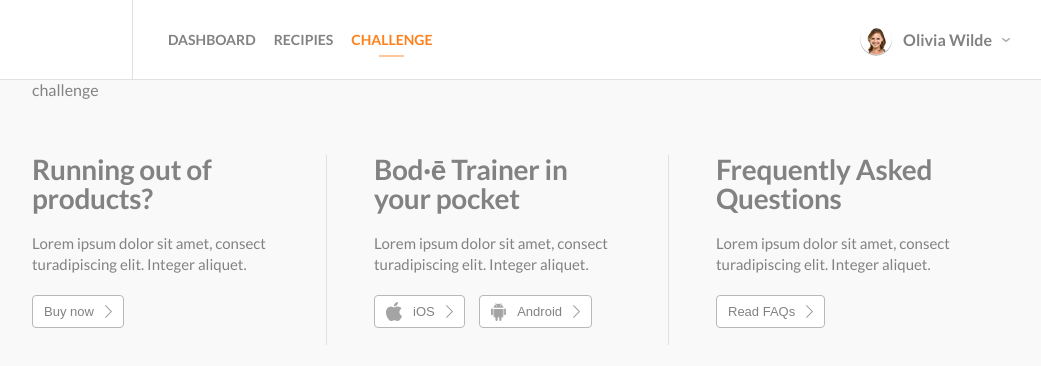
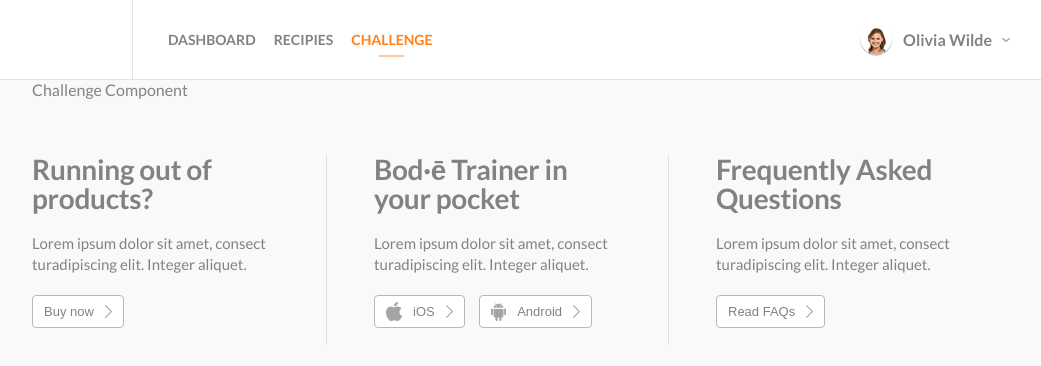
Before and after one commit to balda-kamil/meal_plan_app, a React (Create React App) app: page /challenge in a window 1280 px wide. Shown: the top 366 px of the page, without its empty margins (119-1160 px from the left). Built offline with nearby package versions, Linux system fonts and the light colour scheme.

Commit message:
strings...

```diff
--- a/src/Components/Challenge/Challenge.js
+++ b/src/Components/Challenge/Challenge.js
@@ -7,7 +7,7 @@ function Challenge() {
     <>
       <Navbar/>
       <div className="app__main__content-wrapper">
-        challenge
+        Challenge Component
       <Footer/>
       </div>
     </>
--- a/src/Components/Dashboard/DietPlan/DayColumn/DayColumn.css
+++ b/src/Components/Dashboard/DietPlan/DayColumn/DayColumn.css
@@ -3,8 +3,8 @@
 }
 
 .dashboard__dietColumn{
-  -webkit-box-shadow: -2px 0 0 rgba(0, 0, 0, 0.062);
-  box-shadow: -2px 0 0 rgba(0, 0, 0, 0.062);
+  -webkit-box-shadow: 2px 0 0 rgba(0, 0, 0, 0.062);
+  box-shadow: 2px 0 0 #00000010;
   width: 126px;
 }
 
--- a/src/Components/Recipes/Recipies.js
+++ b/src/Components/Recipes/Recipies.js
@@ -8,7 +8,7 @@ function Recipies() {
     <>
       <Navbar/>
       <div className="app__main__content-wrapper">
-      recipies...dfsdfsdfsdfsd
+      Recipies Component
       <Footer/>
     </div>
     </>
```
